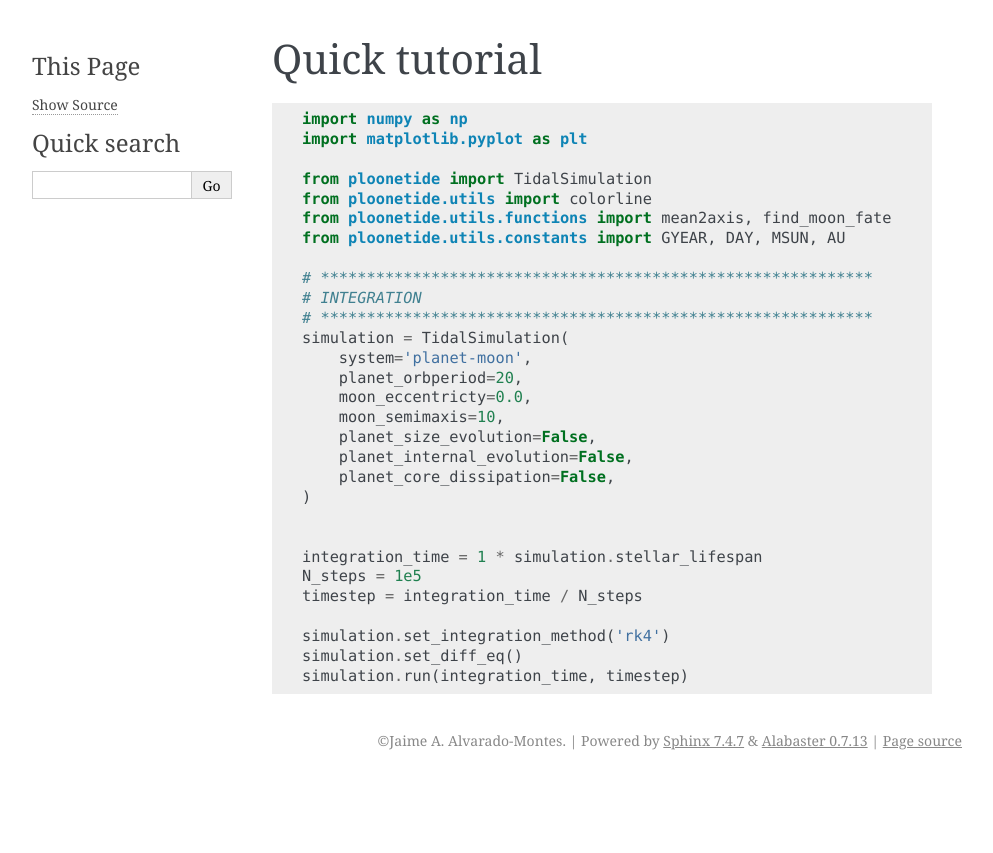
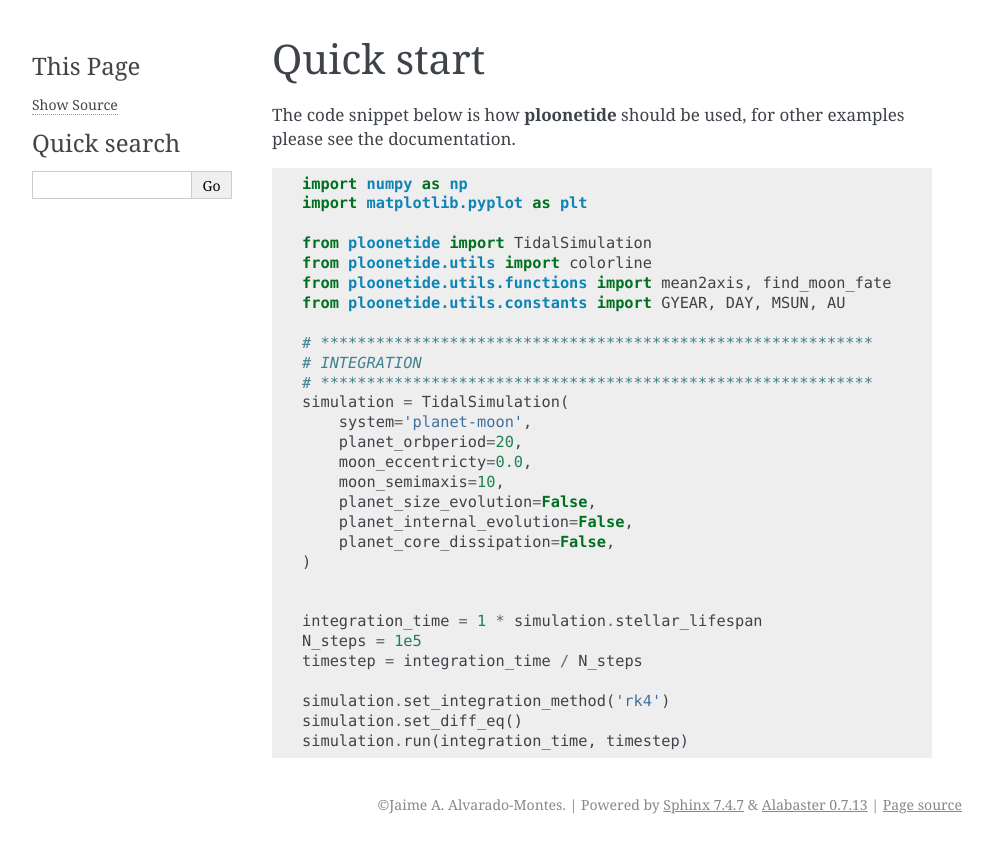
Before and after one commit to BVengo/ploonetide, a Sphinx documentation site: the page built from docs/source/pages/quickstart.rst, in a window 1280 px wide. Shown: the top 853 px of the page, without its empty margins (148-1141 px from the left). Built offline with Sphinx 7.4.7, drawn with Linux system fonts in a browser that asks for light colours; the version number is read from the project's files by our own code.

Commit message:
Added sentence quick

```diff
--- a/docs/source/pages/quickstart.rst
+++ b/docs/source/pages/quickstart.rst
@@ -1,7 +1,9 @@
 .. _quickstart:
 
-Quick tutorial
---------------
+Quick start
+-----------
+
+The code snippet below is how **ploonetide** should be used, for other examples please see the documentation.
 
 .. code-block:: python
 
```
